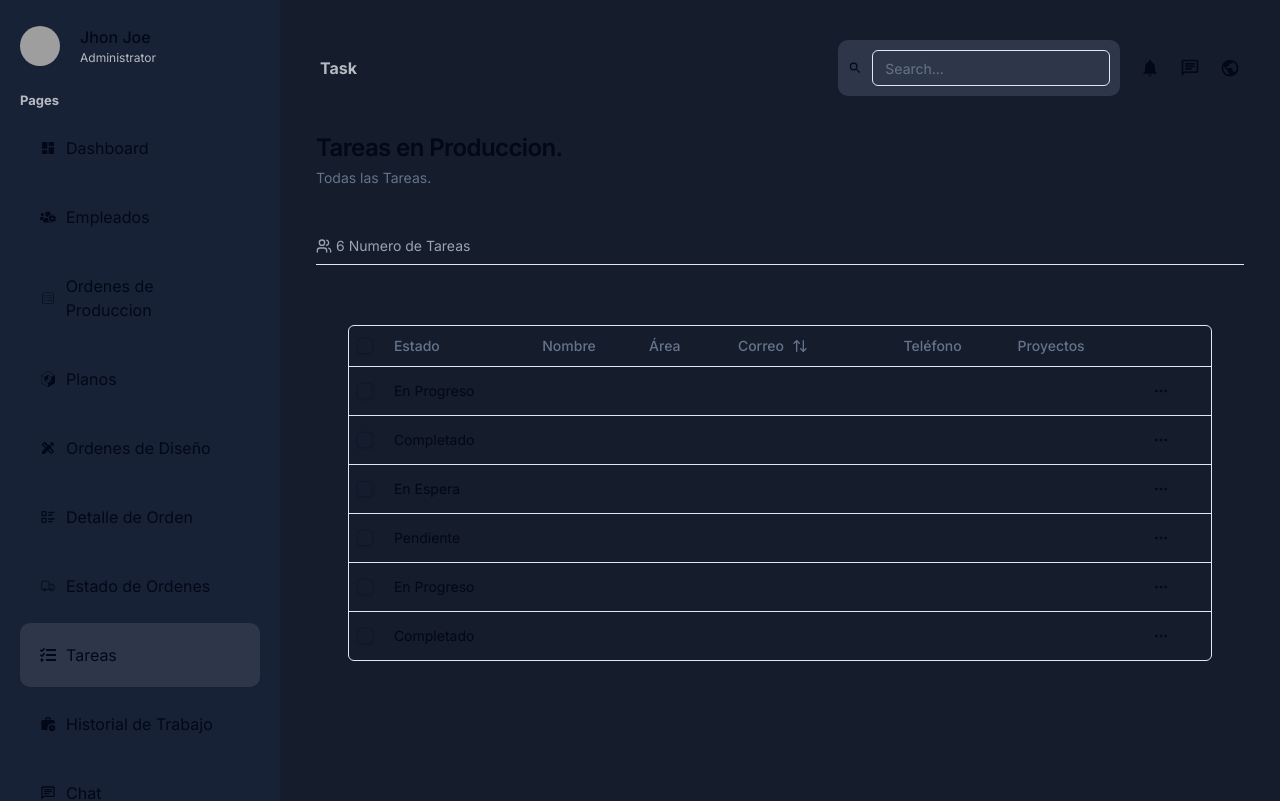
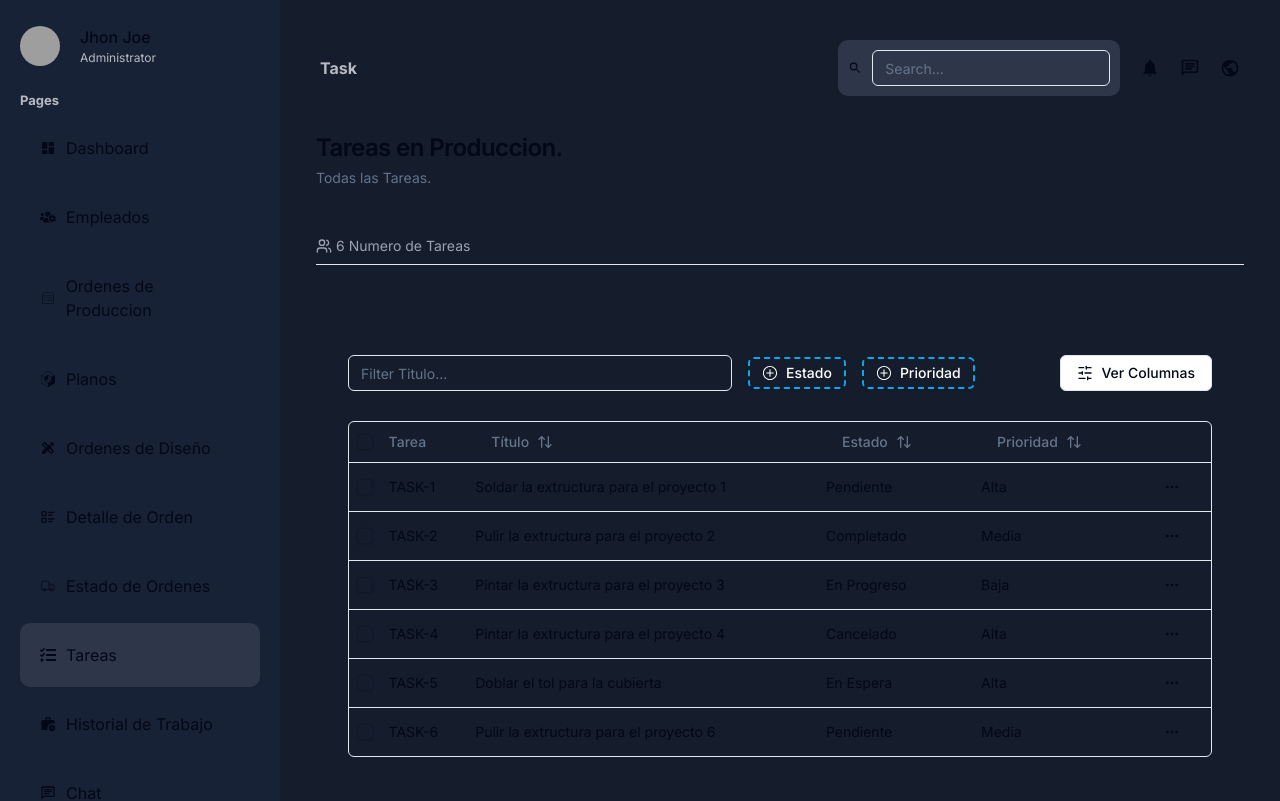
Before and after one commit to marisak98/frotend, a Next.js app: page /dashboard/task in a window 1280 px wide. Shown: the top 801 px of the page. Built offline with nearby package versions, Linux system fonts and the light colour scheme; grey boxes are pictures that could not be loaded.

Commit message:
table taks improved.

```diff
--- /dev/null
+++ b/src/app/dashboard/orderList/page.tsx
@@ -0,0 +1,7 @@
+export default function orderList() {
+  return (
+    <div>
+      <h1>Order List</h1>
+    </div>
+  );
+}
--- a/src/app/dashboard/task/columns.tsx
+++ b/src/app/dashboard/task/columns.tsx
@@ -13,13 +13,13 @@ import {
 } from "@/components/ui/dropdown-menu";
 import { Checkbox } from "@/components/ui/checkbox";
 
-export enum Priority {
+export const enum Priority {
   Baja = "Baja",
   Media = "Media",
   Alta = "Alta",
 }
 
-export enum Status {
+export const enum Status {
   EnProgreso = "En Progreso",
   Cancelado = "Cancelado",
   Completado = "Completado",
@@ -30,8 +30,13 @@ export type Tasks = {
   id: string;
   task: string;
   title: string;
-  priority: Priority;
-  status: Status;
+  priority: "Baja" | "Media" | "Alta";
+  status:
+    | "En Progreso"
+    | "Cancelado"
+    | "Completado"
+    | "Pendiente"
+    | "En Espera";
 };
 
 export const columns: ColumnDef<Tasks>[] = [
@@ -58,38 +63,50 @@ export const columns: ColumnDef<Tasks>[] = [
     enableHiding: false,
   },
   {
-    accessorKey: "status",
-    header: "Estado",
+    accessorKey: "task",
+    header: "Tarea",
   },
   {
-    accessorKey: "name",
-    header: "Nombre",
-  },
-  {
-    accessorKey: "area",
-    header: "Área",
-  },
-  {
-    accessorKey: "email",
+    accessorKey: "title",
     header: ({ column }) => {
       return (
         <Button
           variant="ghost"
           onClick={() => column.toggleSorting(column.getIsSorted() == "asc")}
         >
-          Correo
+          Título
           <ArrowUpDown className="ml-2 h-4 w-4" />
         </Button>
       );
     },
   },
   {
-    accessorKey: "phone",
-    header: "Teléfono",
+    accessorKey: "status",
+    header: ({ column }) => {
+      return (
+        <Button
+          variant="ghost"
+          onClick={() => column.toggleSorting(column.getIsSorted() == "asc")}
+        >
+          Estado
+          <ArrowUpDown className="ml-2 h-4 w-4" />
+        </Button>
+      );
+    },
   },
   {
-    accessorKey: "proyects",
-    header: "Proyectos",
+    accessorKey: "priority",
+    header: ({ column }) => {
+      return (
+        <Button
+          variant="ghost"
+          onClick={() => column.toggleSorting(column.getIsSorted() == "asc")}
+        >
+          Prioridad
+          <ArrowUpDown className="ml-2 h-4 w-4" />
+        </Button>
+      );
+    },
   },
   {
     id: "actions",
--- a/src/app/dashboard/task/data-table.tsx
+++ b/src/app/dashboard/task/data-table.tsx
@@ -1,9 +1,16 @@
 "use client";
 
+import * as React from "react";
 import {
   ColumnDef,
+  SortingState,
+  VisibilityState,
+  ColumnFiltersState,
   flexRender,
   getCoreRowModel,
+  getFilteredRowModel,
+  getSortedRowModel,
+  getPaginationRowModel,
   useReactTable,
 } from "@tanstack/react-table";
 
@@ -15,6 +22,15 @@ import {
   TableHeader,
   TableRow,
 } from "@/components/ui/table";
+import {
+  DropdownMenu,
+  DropdownMenuCheckboxItem,
+  DropdownMenuContent,
+  DropdownMenuTrigger,
+} from "@/components/ui/dropdown-menu";
+import { Input } from "@/components/ui/input";
+import { Button } from "@/components/ui/button";
+import { SlidersHorizontal } from "lucide-react";
 
 interface DataTableProps<TData, TValue> {
   columns: ColumnDef<TData, TValue>[];
@@ -25,13 +41,127 @@ export function DataTable<TData, TValue>({
   columns,
   data,
 }: DataTableProps<TData, TValue>) {
+  const [sorting, setSorting] = React.useState<SortingState>([]);
+  const [columnFilters, setColumnFilters] = React.useState<ColumnFiltersState>(
+    [],
+  );
+  const [columnVisibility, setColumnVisibility] =
+    React.useState<VisibilityState>({});
   const table = useReactTable({
     data,
     columns,
+    onSortingChange: setSorting,
+    onColumnFiltersChange: setColumnFilters,
+    onColumnVisibilityChange: setColumnVisibility,
+    getSortedRowModel: getSortedRowModel(),
     getCoreRowModel: getCoreRowModel(),
+    getPaginationRowModel: getPaginationRowModel(),
+    getFilteredRowModel: getFilteredRowModel(),
+    state: {
+      sorting,
+      columnFilters,
+      columnVisibility,
+    },
   });
 
   return (
+    <div>
+      <div className="flex items-center py-4">
+        <Input
+          placeholder="Filter Titulo..."
+          value={(table.getColumn("title")?.getFilterValue() as string) ?? ""}
+          onChange={(event) =>
+            table.getColumn("title")?.setFilterValue(event.target.value)
+          }
+          className="max-w-sm"
+        />
+        <Button
+          className="m-4 inline-flex items-center justify-center whitespace-nowrap rounded-md
+          px-3 text-sm h-8 border-dashed border-2 border-sky-500 bg-transparent hover:bg-gray-500"
+          type="button"
+          aria-haspopup="dialog"
+          aria-expanded="false"
+          data-state="closed"
+        >
+          <span className="text-white flex items-center justify-center">
+            {" "}
+            <svg
+              width="15"
+              height="15"
+              viewBox="0 0 15 15"
+              fill="none"
+              xmlns="http://www.w3.org/2000/svg"
+              className="mr-2 h-4 w-4"
+            >
+              <path
+                d="M7.49991 0.876892C3.84222 0.876892 0.877075 3.84204 0.877075 7.49972C0.877075 11.1574 3.84222 14.1226 7.49991 14.1226C11.1576 14.1226 14.1227 11.1574 14.1227 7.49972C14.1227 3.84204 11.1576 0.876892 7.49991 0.876892ZM1.82707 7.49972C1.82707 4.36671 4.36689 1.82689 7.49991 1.82689C10.6329 1.82689 13.1727 4.36671 13.1727 7.49972C13.1727 10.6327 10.6329 13.1726 7.49991 13.1726C4.36689 13.1726 1.82707 10.6327 1.82707 7.49972ZM7.50003 4C7.77617 4 8.00003 4.22386 8.00003 4.5V7H10.5C10.7762 7 11 7.22386 11 7.5C11 7.77614 10.7762 8 10.5 8H8.00003V10.5C8.00003 10.7761 7.77617 11 7.50003 11C7.22389 11 7.00003 10.7761 7.00003 10.5V8H4.50003C4.22389 8 4.00003 7.77614 4.00003 7.5C4.00003 7.22386 4.22389 7 4.50003 7H7.00003V4.5C7.00003 4.22386 7.22389 4 7.50003 4Z"
+                fill="currentColor"
+                fill-rule="evenodd"
+                clip-rule="evenodd"
+                data-darkreader-inline-fill=""
+              ></path>
+            </svg>
+            Estado
+          </span>{" "}
+        </Button>
+        <Button
+          className=" inline-flex items-center justify-center whitespace-nowrap
+          accent-foreground rounded-md px-3 text-sm h-8 border-dashed border-2
+          border-sky-500 bg-transparent hover:bg-gray-500"
+          type="button"
+          aria-haspopup="dialog"
+          aria-expanded="false"
+          data-state="closed"
+        >
+          <span className="text-white flex items-center justify-center">
+            <svg
+              width="15"
+              height="15"
+              viewBox="0 0 15 15"
+              fill="none"
+              xmlns="http://www.w3.org/2000/svg"
+              className="mr-2 h-4 w-4"
+            >
+              <path
+                d="M7.49991 0.876892C3.84222 0.876892 0.877075 3.84204 0.877075 7.49972C0.877075 11.1574 3.84222 14.1226 7.49991 14.1226C11.1576 14.1226 14.1227 11.1574 14.1227 7.49972C14.1227 3.84204 11.1576 0.876892 7.49991 0.876892ZM1.82707 7.49972C1.82707 4.36671 4.36689 1.82689 7.49991 1.82689C10.6329 1.82689 13.1727 4.36671 13.1727 7.49972C13.1727 10.6327 10.6329 13.1726 7.49991 13.1726C4.36689 13.1726 1.82707 10.6327 1.82707 7.49972ZM7.50003 4C7.77617 4 8.00003 4.22386 8.00003 4.5V7H10.5C10.7762 7 11 7.22386 11 7.5C11 7.77614 10.7762 8 10.5 8H8.00003V10.5C8.00003 10.7761 7.77617 11 7.50003 11C7.22389 11 7.00003 10.7761 7.00003 10.5V8H4.50003C4.22389 8 4.00003 7.77614 4.00003 7.5C4.00003 7.22386 4.22389 7 4.50003 7H7.00003V4.5C7.00003 4.22386 7.22389 4 7.50003 4Z"
+                fill="currentColor"
+                fill-rule="evenodd"
+                clip-rule="evenodd"
+                data-darkreader-inline-fill=""
+              ></path>
+            </svg>
+            Prioridad
+          </span>
+        </Button>
+
+        <DropdownMenu>
+          <DropdownMenuTrigger asChild>
+            <Button variant="outline" className="ml-auto">
+              <SlidersHorizontal className="mr-2" size={16} />
+              Ver Columnas
+            </Button>
+          </DropdownMenuTrigger>
+          <DropdownMenuContent align="end">
+            {table
+              .getAllColumns()
+              .filter((column) => column.getCanHide())
+              .map((column) => {
+                return (
+                  <DropdownMenuCheckboxItem
+                    key={column.id}
+                    className="capitalize"
+                    checked={column.getIsVisible()}
+                    onCheckedChange={(value) =>
+                      column.toggleVisibility(!!value)
+                    }
+                  >
+                    {column.id}
+                  </DropdownMenuCheckboxItem>
+                );
+              })}
+          </DropdownMenuContent>
+        </DropdownMenu>
+      </div>
       <div className="rounded-md border">
         <Table>
           <TableHeader>
@@ -61,14 +191,20 @@ export function DataTable<TData, TValue>({
                 >
                   {row.getVisibleCells().map((cell) => (
                     <TableCell key={cell.id}>
-                    {flexRender(cell.column.columnDef.cell, cell.getContext())}
+                      {flexRender(
+                        cell.column.columnDef.cell,
+                        cell.getContext(),
+                      )}
                     </TableCell>
                   ))}
                 </TableRow>
               ))
             ) : (
               <TableRow>
-              <TableCell colSpan={columns.length} className="h-24 text-center">
+                <TableCell
+                  colSpan={columns.length}
+                  className="h-24 text-center"
+                >
                   No results.
                 </TableCell>
               </TableRow>
@@ -76,5 +212,6 @@ export function DataTable<TData, TValue>({
           </TableBody>
         </Table>
       </div>
+    </div>
   );
 }
--- a/src/app/dashboard/task/page.tsx
+++ b/src/app/dashboard/task/page.tsx
@@ -2,7 +2,8 @@ import * as React from "react";
 import { Button } from "@/components/ui/button";
 import { Separator } from "@/components/ui/separator";
 import { Users } from "lucide-react";
-import { Tasks, columns, Status, Priority } from "./columns";
+import { Tasks, columns } from "./columns";
+import { Priority, Status } from "./columns";
 import { DataTable } from "./data-table";
 
 async function getTask(): Promise<Tasks[]> {
@@ -11,43 +12,43 @@ async function getTask(): Promise<Tasks[]> {
       id: "1",
       task: "TASK-1",
       title: "Soldar la extructura para el proyecto 1",
-      status: Status.EnProgreso,
-      priority: Priority.Alta,
+      status: "Pendiente",
+      priority: "Alta",
     },
     {
       id: "2",
       task: "TASK-2",
       title: "Pulir la extructura para el proyecto 2",
-      status: Status.Completado,
-      priority: Priority.Media,
+      status: "Completado",
+      priority: "Media",
     },
     {
       id: "3",
       task: "TASK-3",
       title: "Pintar la extructura para el proyecto 3",
-      status: Status.EnEspera,
-      priority: Priority.Baja,
+      status: "En Progreso",
+      priority: "Baja",
     },
     {
       id: "4",
       task: "TASK-4",
       title: "Pintar la extructura para el proyecto 4",
-      status: Status.Pendiente,
-      priority: Priority.Media,
+      status: "Cancelado",
+      priority: "Alta",
     },
     {
       id: "5",
       task: "TASK-5",
       title: "Doblar el tol para la cubierta",
-      status: Status.EnProgreso,
-      priority: Priority.Alta,
+      status: "En Espera",
+      priority: "Alta",
     },
     {
       id: "6",
       task: "TASK-6",
       title: "Pulir la extructura para el proyecto 6",
-      status: Status.Completado,
-      priority: Priority.Media,
+      status: "Pendiente",
+      priority: "Media",
     },
   ];
 }
```
Lines whose indentation alone changed are shown as unchanged.
